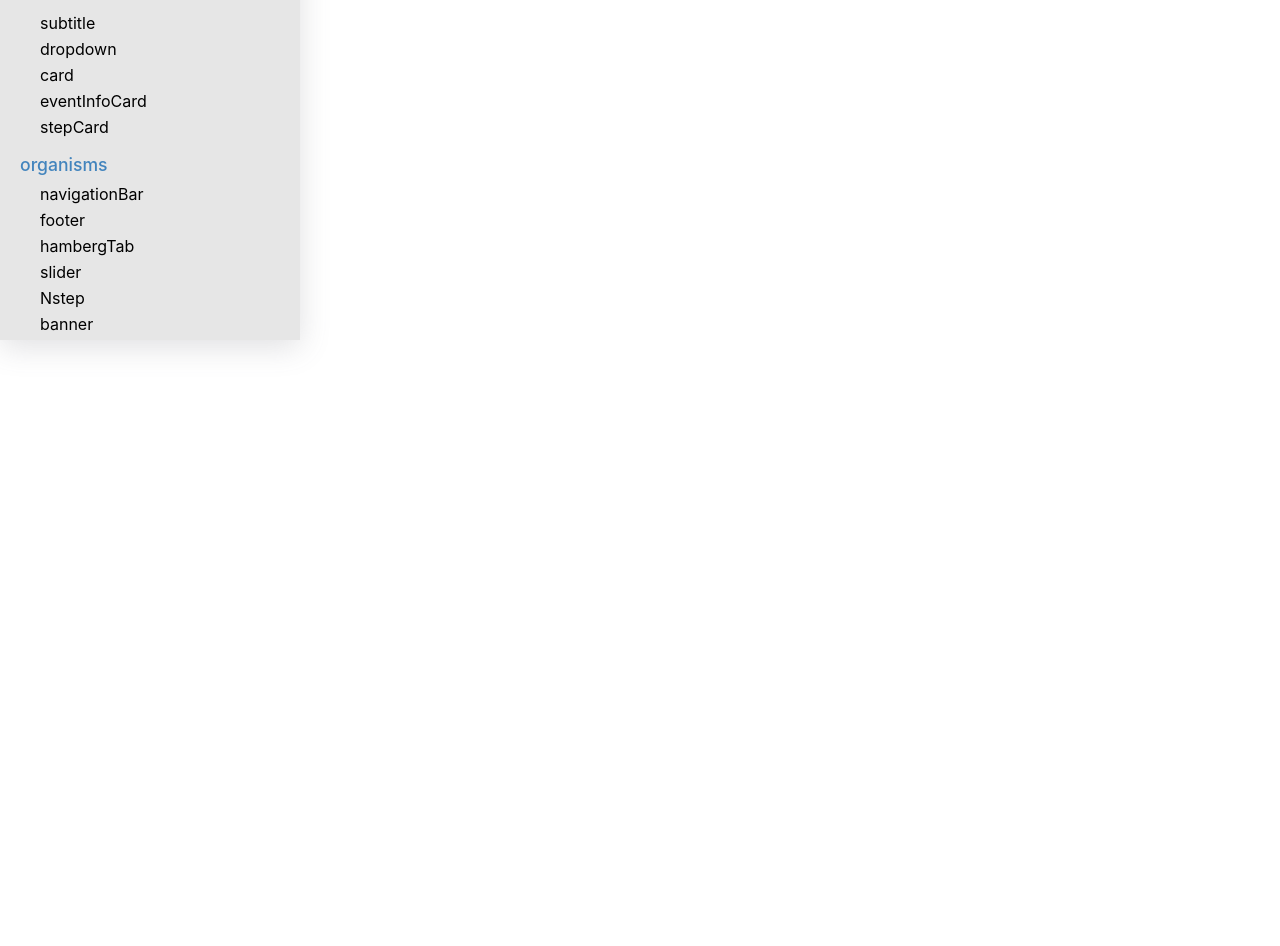
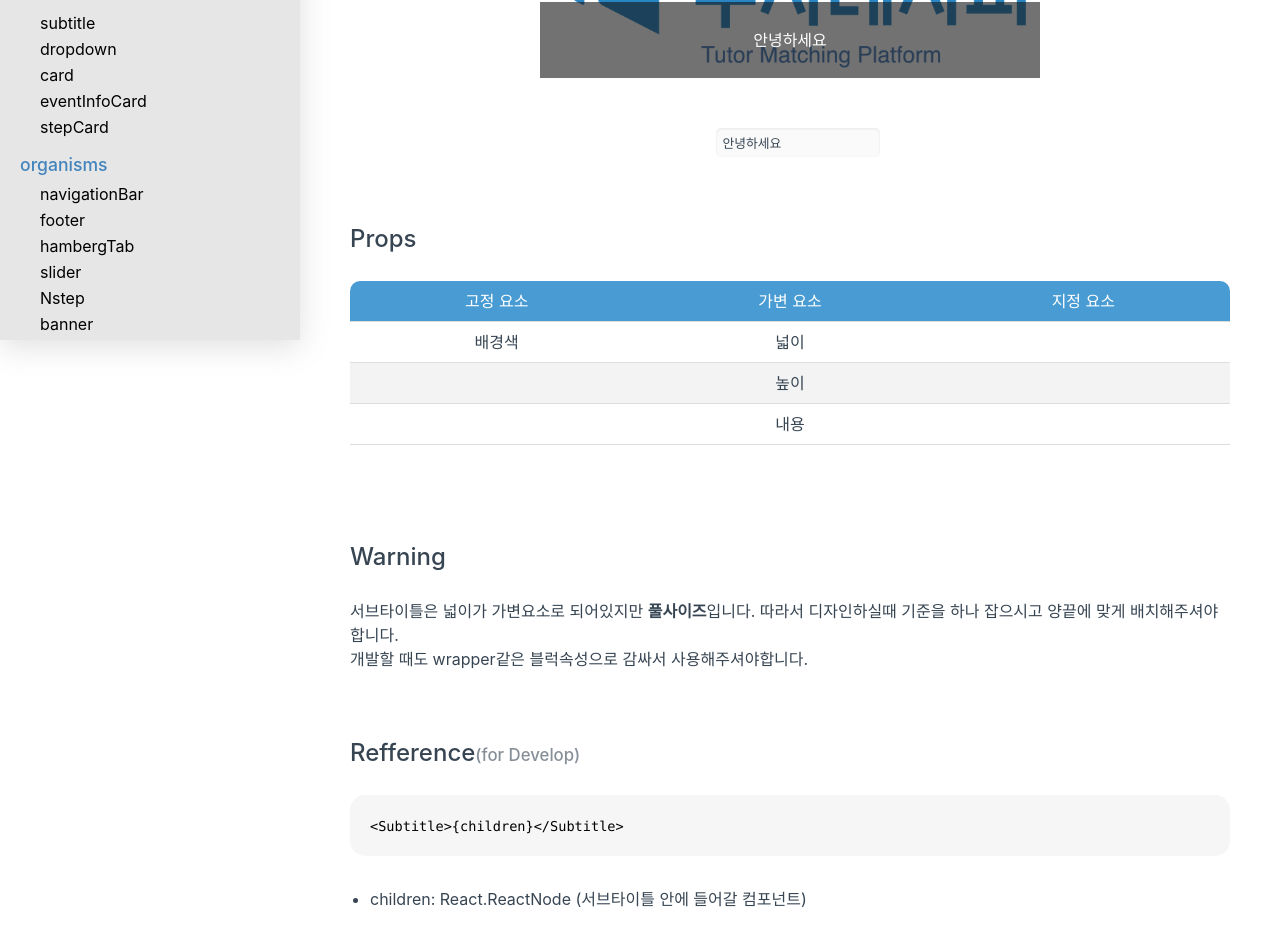
Before and after one commit to susirecipe/susirecipe-design-system, a React (Create React App) app: page /susirecipe-design-system/molecules/subtitle in a window 1280 px wide. Shown: the part 460-1406 px from the top of the page. Before the commit the page ends 800 px from the top, so only its background shows below. Built offline with nearby package versions, Linux system fonts and the light colour scheme.

Commit message:
feat: subtitle atom 생성 및 subtitle page 완성

```diff
--- /dev/null
+++ b/src/components/another/Intro/SubtitleIntro.tsx
@@ -0,0 +1,92 @@
+import React, { useState } from 'react';
+import {
+  IntroContainer,
+  IntroParagraph,
+  IntroSmallHeader,
+  ComponentWrapper,
+  ControlBox,
+  MarginBox,
+  PropsTable,
+  CodeBox,
+  ListBox,
+} from './global-intro.styled';
+import Subtitle from 'components/molecules/Subtitle/Subtitle';
+
+const SubtitleIntro: React.FC = () => {
+  const [input, setInput] = useState('안녕하세요');
+
+  const handleInput = (event: React.ChangeEvent<HTMLInputElement>) => {
+    const { value } = event.target;
+    setInput(value);
+  };
+
+  return (
+    <IntroContainer>
+      <IntroParagraph>
+        서브타이틀은 한국말로 자막이라는 뜻입니다. 말그대로 이미지나 섹션에서 자막처럼 반투명한 박스를 넣고 싶을때
+        사용되는 컴포넌트입니다. <br />이 컴포넌트는 분자모양으로 서브타이틀 박스 안에는 어떠한 컴포넌트도 올 수 있게
+        설계하여 다양한 디자인이 가능합니다.
+      </IntroParagraph>
+
+      <IntroSmallHeader>Overview</IntroSmallHeader>
+      <ComponentWrapper>
+        <div style={{ width: 500, position: 'relative' }}>
+          <img style={{ width: '100%' }} src={process.env.PUBLIC_URL + '/asset/logo.png'} alt="" />
+          <Subtitle>{input}</Subtitle>
+        </div>
+      </ComponentWrapper>
+      <ControlBox>
+        <input type="text" placeholder="값을 입력해주세요" value={input} onChange={handleInput} />
+      </ControlBox>
+      <MarginBox margin={40} />
+
+      <IntroSmallHeader>Props</IntroSmallHeader>
+      <PropsTable>
+        <thead>
+          <tr>
+            <th>고정 요소</th>
+            <th>가변 요소</th>
+            <th>지정 요소</th>
+          </tr>
+        </thead>
+        <tbody>
+          <tr>
+            <td>배경색</td>
+            <td>넓이</td>
+            <td></td>
+          </tr>
+          <tr>
+            <td></td>
+            <td>높이</td>
+            <td></td>
+          </tr>
+          <tr>
+            <td></td>
+            <td>내용</td>
+            <td></td>
+          </tr>
+        </tbody>
+      </PropsTable>
+      <MarginBox margin={80} />
+
+      <IntroSmallHeader>Warning</IntroSmallHeader>
+      <IntroParagraph>
+        서브타이틀은 넓이가 가변요소로 되어있지만 <b>풀사이즈</b>입니다. 따라서 디자인하실때 기준을 하나 잡으시고 양끝에
+        맞게 배치해주셔야 합니다. <br />
+        개발할 때도 wrapper같은 블럭속성으로 감싸서 사용해주셔야합니다.
+      </IntroParagraph>
+
+      <IntroSmallHeader>
+        Refference<small>(for Develop)</small>
+      </IntroSmallHeader>
+      <CodeBox>
+        <code>&lt;Subtitle&gt;&#123;children&#125;&lt;/Subtitle&gt;</code>
+      </CodeBox>
+      <ListBox>
+        <li>children: React.ReactNode (서브타이틀 안에 들어갈 컴포넌트)</li>
+      </ListBox>
+    </IntroContainer>
+  );
+};
+
+export default SubtitleIntro;
--- /dev/null
+++ b/src/components/molecules/Subtitle/Subtitle.styled.ts
@@ -0,0 +1,15 @@
+import styled from 'styled-components';
+
+export const StyledSubtitle = styled.div`
+  width: 100%;
+  padding: 30px;
+  position: absolute;
+  bottom: 0;
+  display: flex;
+  flex-direction: column;
+  justify-content: center;
+  align-items: center;
+  box-sizing: border-box;
+  background-color: rgba(21, 21, 21, 0.6);
+  color: #fff;
+`;
--- /dev/null
+++ b/src/components/molecules/Subtitle/Subtitle.tsx
@@ -0,0 +1,8 @@
+import React from 'react';
+import { StyledSubtitle } from './Subtitle.styled';
+
+const Subtitle: React.FC = ({ children }) => {
+  return <StyledSubtitle>{children}</StyledSubtitle>;
+};
+
+export default Subtitle;
--- a/src/pages/Subtitle.tsx
+++ b/src/pages/Subtitle.tsx
@@ -1,8 +1,9 @@
 import React from 'react';
 import ComponentTemplate from 'templates/ComponentTemplate';
+import SubtitleIntro from 'components/another/Intro/SubtitleIntro';
 
 const Subtitle: React.FC = () => {
-  return <ComponentTemplate header="Subtitle" content={<></>} />;
+  return <ComponentTemplate header="Subtitle" content={<SubtitleIntro></SubtitleIntro>} />;
 };
 
 export default Subtitle;
```
